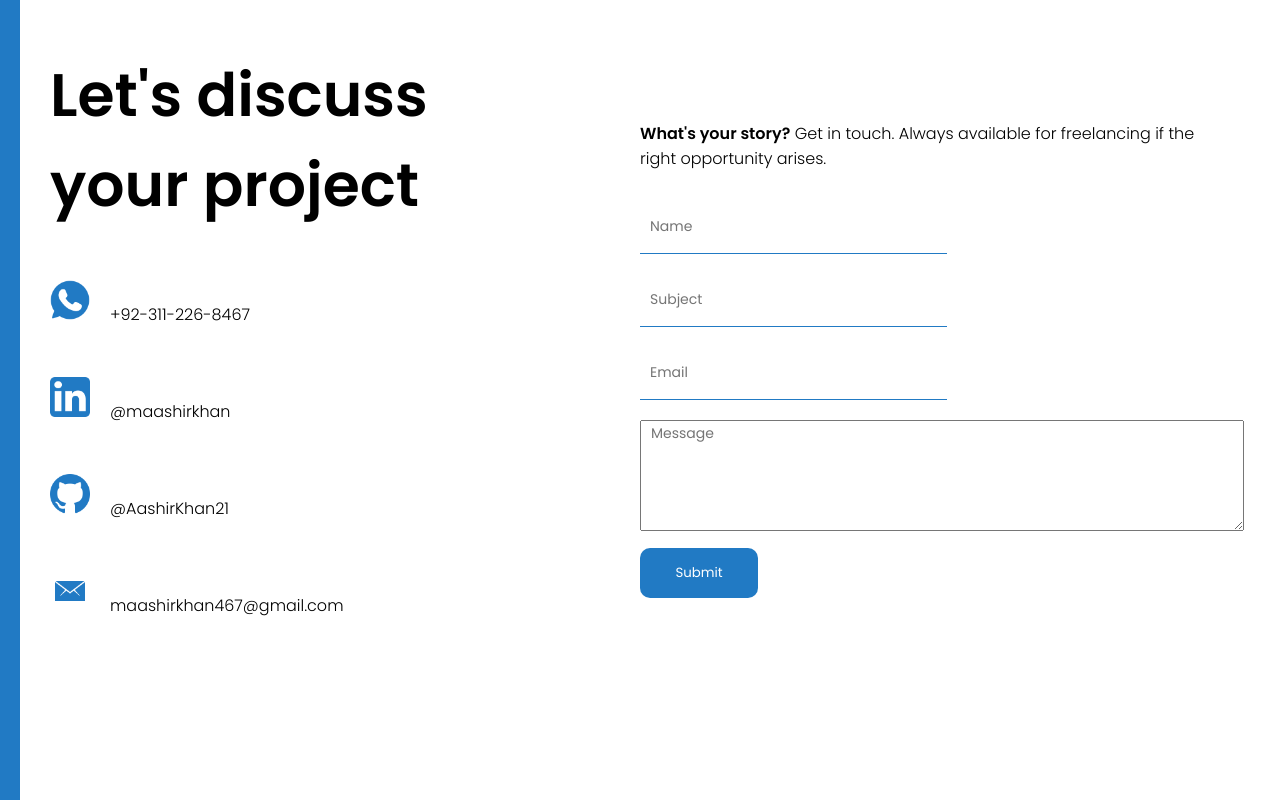
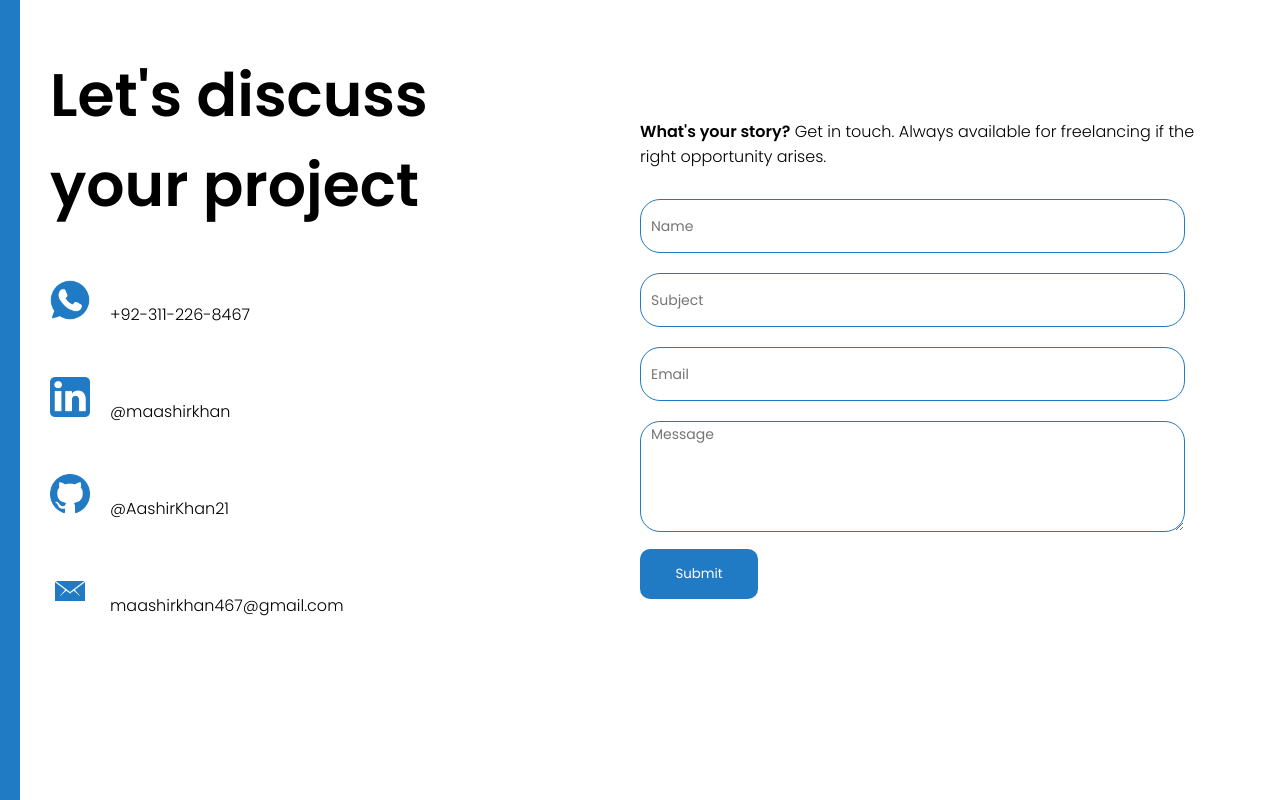
Before and after one commit to AashirKhan21/codewithaashir-portfolio, a React (Create React App) app: page / in a window 1280 px wide. Shown: the part 2468-3268 px from the top of the page. Built offline with nearby package versions, Linux system fonts and the light colour scheme.

Commit message:
Completed Contact Component with EmailJS

```diff
--- a/src/Components/contact/contact.css
+++ b/src/Components/contact/contact.css
@@ -49,19 +49,21 @@
     margin-top: 20px;
 }
 input{
-    width: 50%;
+    width: 90%;
     height: 50px;
-    border: none;
-    border-bottom: 1px solid #217ac4;
+    border: 1px solid #217ac4;
     margin: 10px 0px;
     font-size: 14px;
     padding-left: 10px;
+    border-radius: 20px;
 }
 textarea{
-    width: 100%;
+    width: 90%;
     margin: 10px 0px;
     font-size: 14px;
     padding-left: 10px;
+    border-radius: 20px;
+    border: 1px solid #217ac4;
 }
 button{
     width: 20%;
@@ -78,3 +80,9 @@ button:hover{
     background-color: #043f70;
     color: white;
 }
+input:focus{
+    border: none;
+}
+.c-done{
+    color: rgb(23, 216, 23);
+}
--- a/src/Components/contact/contact.js
+++ b/src/Components/contact/contact.js
@@ -1,12 +1,30 @@
-import React, { useRef } from 'react';
+import React, { useRef , useState} from 'react';
 import './contact.css';
 import phone from '../../img/phone.png';
 import email from '../../img/email.png';
 import github from '../../img/github.png';
 import linkedin from '../../img/linkedin.png';
+import emailjs from '@emailjs/browser';
 
 const Contact = () => {
     const Refform = useRef();
+    const [done, setDone] = useState(false);
+    const sendEmail = (e) => {
+        e.preventDefault();
+
+        emailjs.
+        sendForm(
+            'service_4a6gkcs',
+            'template_knrx7os',
+            Refform.current,
+            'user_ptbEnG20SF0ZEah4geAYi')
+          .then((result) => {
+              console.log(result.text);
+              setDone(true);
+          }, (error) => {
+              console.log(error.text);
+          });
+      };
     return (
       <div className='c'>
         <div className='c-bg'>
@@ -52,12 +70,13 @@ const Contact = () => {
                     <b>What's your story?</b> Get in touch. Always available for freelancing if the
                     right opportunity arises.
                 </p>
-                <form ref={Refform} className='c-form'>
+                <form ref={Refform} onSubmit={sendEmail} className='c-form'>
                     <input type='text' placeholder='Name' name='user_name'/>
                     <input type='text' placeholder='Subject' name='user_subject'/>
                     <input type='text' placeholder='Email' name='user_email'/>
                     <textarea rows={5} placeholder='Message' name='message'/>
                     <button>Submit</button>
+                    {done ? <p className='c-done'>Message sent successfully!</p> : null}
                 </form>
             </div>
         </div>
```
